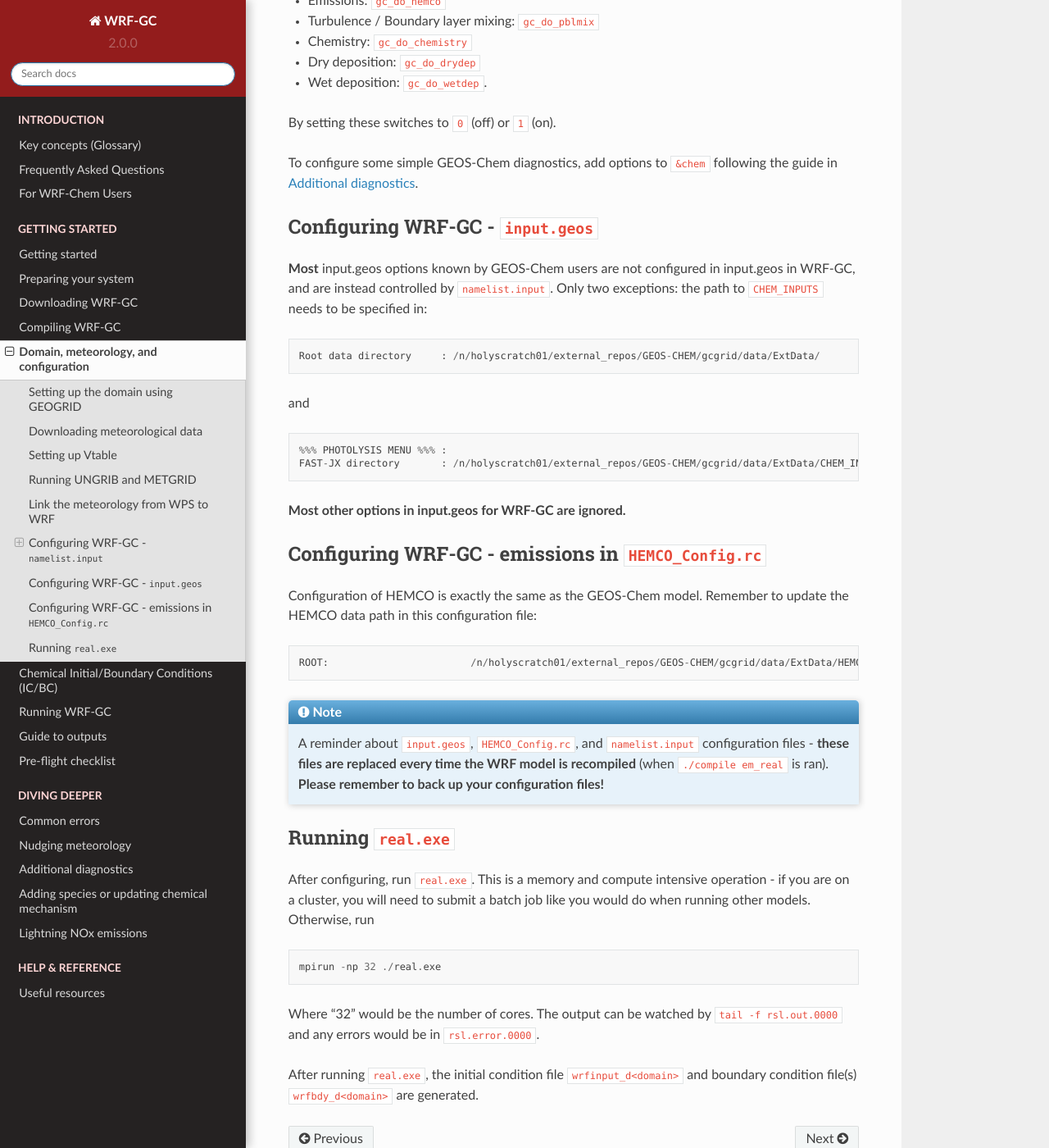
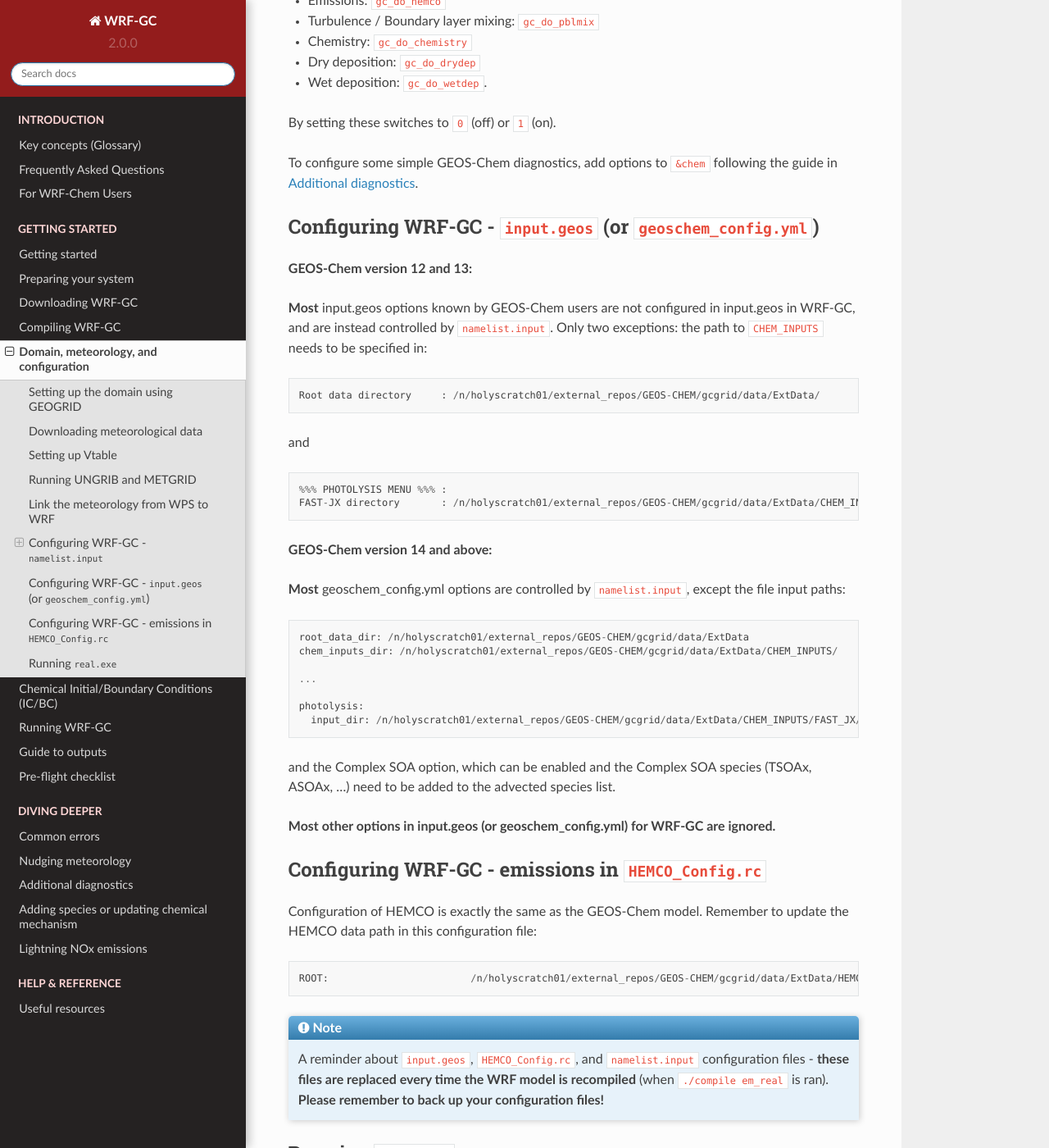
Before and after one commit to WRF-GC/documentation, a Sphinx documentation site: the page built from docs/source/guide-4-wps-domain-real.rst, in a window 1280 px wide and 1400 px high, scrolled down 5077 px. Shown: the whole window at 82% size. Built offline with Sphinx 7.4.7 and the Read the Docs theme 2.0.0, drawn with Linux system fonts in a browser that asks for light colours.

Commit message:
Update with GC 14.0 info

```diff
--- a/docs/source/guide-4-wps-domain-real.rst
+++ b/docs/source/guide-4-wps-domain-real.rst
@@ -182,8 +182,10 @@ By setting these switches to ``0`` (off) or ``1`` (on).
 
 To configure some simple GEOS-Chem diagnostics, add options to ``&chem`` following the guide in :doc:`/extra-diagnostics`.
 
-Configuring WRF-GC - ``input.geos``
-------------------------------------
+Configuring WRF-GC - ``input.geos`` (or ``geoschem_config.yml``)
+------------------------------------------------------------------
+
+**GEOS-Chem version 12 and 13:**
 
 **Most** input.geos options known by GEOS-Chem users are not configured in input.geos in WRF-GC, and are instead controlled by ``namelist.input``. Only two exceptions: the path to ``CHEM_INPUTS`` needs to be specified in:
 
@@ -198,7 +200,23 @@ and
 	%%% PHOTOLYSIS MENU %%% :
 	FAST-JX directory       : /n/holyscratch01/external_repos/GEOS-CHEM/gcgrid/data/ExtData/CHEM_INPUTS/FAST_JX/v2021-10/
 
-**Most other options in input.geos for WRF-GC are ignored.**
+**GEOS-Chem version 14 and above:**
+
+**Most** geoschem_config.yml options are controlled by ``namelist.input``, except the file input paths:
+
+.. code-block::
+
+  root_data_dir: /n/holyscratch01/external_repos/GEOS-CHEM/gcgrid/data/ExtData
+  chem_inputs_dir: /n/holyscratch01/external_repos/GEOS-CHEM/gcgrid/data/ExtData/CHEM_INPUTS/
+
+  ...
+
+  photolysis:
+    input_dir: /n/holyscratch01/external_repos/GEOS-CHEM/gcgrid/data/ExtData/CHEM_INPUTS/FAST_JX/v2021-10/
+
+and the Complex SOA option, which can be enabled and the Complex SOA species (TSOAx, ASOAx, ...) need to be added to the advected species list.
+
+**Most other options in input.geos (or geoschem_config.yml) for WRF-GC are ignored.**
 
 Configuring WRF-GC - emissions in ``HEMCO_Config.rc``
 ------------------------------------------------------
```
Also changed, not shown: docs/source/common-errors.rst (+56 -3 lines), docs/source/faq.rst (+5 -4 lines), docs/source/guide-2-downloading.rst (+14 -1 lines).
